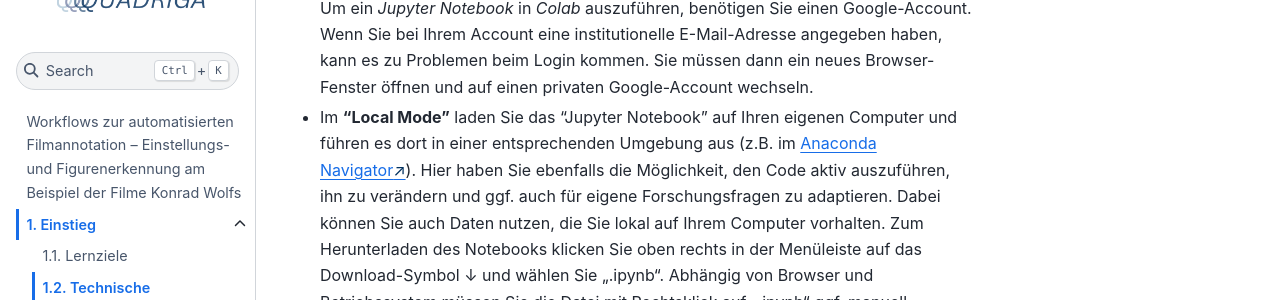
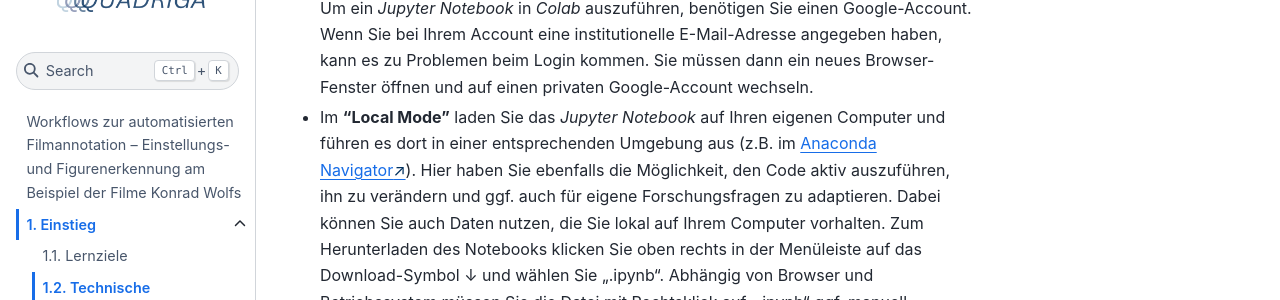
Before and after one commit to quadriga-dk/Bewegtes-Bild-Fallstudie-4, a Jupyter Book: the page built from einstieg/technische-voraussetzungen.md, in a window 1280 px wide and 900 px high, scrolled down 832 px. Shown: the part 153-453 px from the top of the window. Built offline with Jupyter Book 1.0.4 settings and Sphinx 7.4.7 and the Sphinx Book theme 1.1.4, drawn with Linux system fonts in a browser that asks for light colours; pages that are not in the unit, such as notebooks, are missing from menus.

Commit message:
minor fixes

````diff
--- a/einstieg/technische-voraussetzungen.md
+++ b/einstieg/technische-voraussetzungen.md
@@ -11,7 +11,7 @@
 ## Nutzungs-Modi
 - Im **"Book-Only Mode"** lesen Sie in Ihrem Internet-Browser unser *Jupyter Book* und haben eingeschränkte Möglichkeiten zu interagieren, etwa mit Visualisierungen. Sie können den Code und seine bereits erzeugten Ausgaben zwar sehen, ihn aber nicht selbst ausführen. Dieser Modus erfordert keine Programmierkenntnisse und keine Erfahrungen im Umgang mit der interaktiven Programmierumgebung *Jupyter Notebook*.
 - Im **"Cloud Mode"** können Sie darüber hinaus die in diesem *Jupyter Book* enthaltenen *Jupyter Notebooks* über den webbasierten Dienst <a href="https://colab.research.google.com/" class="external-link" target="_blank">*Colab*</a> von Google aktiv ausführen, den Code verändern und ggf. auch für eigene Forschungsfragen adaptieren. Unterkapitel dieser Fallstudie, die in Form von *Jupyter Notebooks* vorliegen und die Sie entsprechend im *Cloud Mode* ausführen können, weisen oben rechts eine Rakete (🚀) auf. Klicken Sie auf die Rakete und öffnen Sie das *Jupyter Notebook* auf *Colab*. Um ein *Jupyter Notebook* in *Colab* auszuführen, benötigen Sie einen Google-Account. Wenn Sie bei Ihrem Account eine institutionelle E-Mail-Adresse angegeben haben, kann es zu Problemen beim Login kommen. Sie müssen dann ein neues Browser-Fenster öffnen und auf einen privaten Google-Account wechseln.
-- Im **"Local Mode"** laden Sie das "Jupyter Notebook" auf Ihren eigenen Computer und führen es dort in einer entsprechenden Umgebung aus (z.B. im <a href="https://www.anaconda.com/products/navigator" class="external-link" target="_blank">Anaconda Navigator</a>). Hier haben Sie ebenfalls die Möglichkeit, den Code aktiv auszuführen, ihn zu verändern und ggf. auch für eigene Forschungsfragen zu adaptieren. Dabei können Sie auch Daten nutzen, die Sie lokal auf Ihrem Computer vorhalten. Zum Herunterladen des Notebooks klicken Sie oben rechts in der Menüleiste auf das Download-Symbol ↓ und wählen Sie „.ipynb“. Abhängig von Browser und Betriebssystem müssen Sie die Datei mit Rechtsklick auf „.ipynb“ ggf. manuell herunterladen.
+- Im **"Local Mode"** laden Sie das *Jupyter Notebook* auf Ihren eigenen Computer und führen es dort in einer entsprechenden Umgebung aus (z.B. im <a href="https://www.anaconda.com/products/navigator" class="external-link" target="_blank">Anaconda Navigator</a>). Hier haben Sie ebenfalls die Möglichkeit, den Code aktiv auszuführen, ihn zu verändern und ggf. auch für eigene Forschungsfragen zu adaptieren. Dabei können Sie auch Daten nutzen, die Sie lokal auf Ihrem Computer vorhalten. Zum Herunterladen des Notebooks klicken Sie oben rechts in der Menüleiste auf das Download-Symbol ↓ und wählen Sie „.ipynb“. Abhängig von Browser und Betriebssystem müssen Sie die Datei mit Rechtsklick auf „.ipynb“ ggf. manuell herunterladen.
 
 ```{admonition} Wie führe ich den Code in einem *Jupyter Notebook* aus?
 :class: tip
````
Also changed, not shown: annotation/technik.md (+1 -1 lines).
